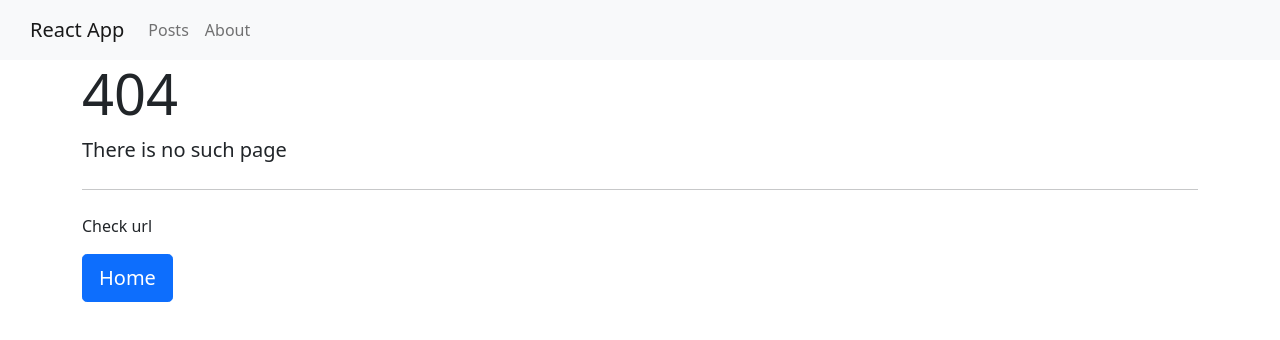
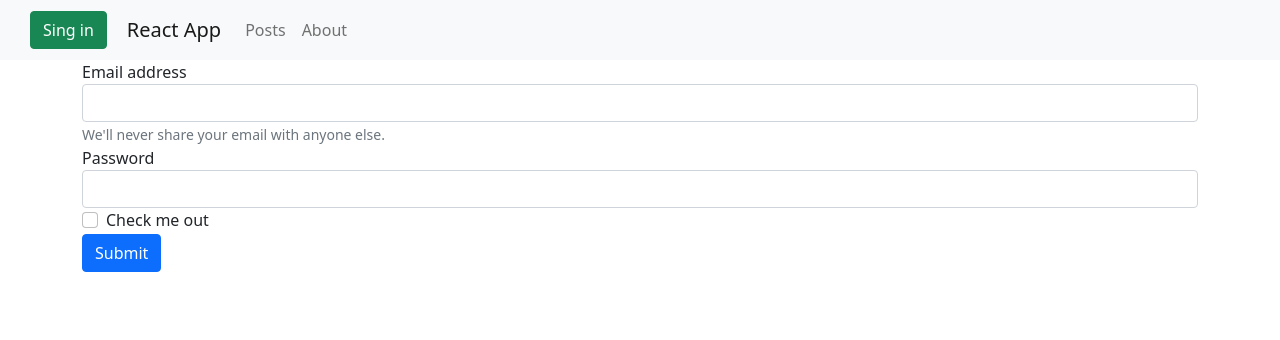
Before and after one commit to RyazanovE/React-Project-1-Itemlist, a React app: page /login in a window 1280 px wide. Before the commit this address had no page. Built offline with nearby package versions, Linux system fonts and the light colour scheme.

Commit message:
4rd commit

```diff
--- a/src/Posts/App.js
+++ b/src/Posts/App.js
@@ -1,5 +1,6 @@
-import React from "react";
+import React, {useEffect, useState} from "react";
 import {BrowserRouter} from 'react-router-dom'
+import { AuthContext } from "../components/context/context";
 import { MyNavbar } from "../components/navbar/MyNavbar";
 import { AppRouter } from "../components/router/AppRouter";
 
@@ -7,11 +8,27 @@ import { AppRouter } from "../components/router/AppRouter";
 
 
 function App() {
+    const [isAuth, setIsAuth] = useState(false)
+    const [isLoading, setIsLoading] = useState(true)
+
+    useEffect(() => {
+        if (localStorage.getItem("auth")) {
+            setIsAuth(true)
+        }
+        setIsLoading(false)
+    }, [])
+
     return(
-        <BrowserRouter>
-        <MyNavbar/>
-            <AppRouter/>
-        </BrowserRouter>
+        <AuthContext.Provider value={{
+            isAuth,
+            setIsAuth,
+            isLoading
+        }}>
+            <BrowserRouter>
+                <MyNavbar/>
+                <AppRouter/>
+            </BrowserRouter>
+        </AuthContext.Provider>
     )
 }
 
--- /dev/null
+++ b/src/components/context/context.js
@@ -0,0 +1,3 @@
+import { createContext} from "react"
+
+export const AuthContext = createContext(null)
--- a/src/components/navbar/MyNavbar.jsx
+++ b/src/components/navbar/MyNavbar.jsx
@@ -1,9 +1,26 @@
 import {Link} from 'react-router-dom'
+import { AuthContext } from '../context/context'
+import { useContext } from 'react'
 
 export const MyNavbar = () => {
 
+    const {isAuth, setIsAuth} = useContext(AuthContext)
+
+    const logout = () => {
+        setIsAuth(false)
+        localStorage.removeItem('auth')
+    }
+
     return (
         <nav className="navbar navbar-expand-lg navbar-light bg-light"  style={{padding: "10px 30px"}}>
+             {
+                 isAuth
+                 ? <button type="button" className="btn btn-danger" style={{marginRight: 20}} onClick={() => {logout()}}>Exit</button>
+                 : <button type="button" className="btn btn-success" style={{marginRight: 20}}>Sing in</button>
+             }
+
+
+
             <Link className="navbar-brand" to="/home">React App</Link>
             <button className="navbar-toggler" type="button" data-toggle="collapse" data-target="#navbarNavAltMarkup" aria-controls="navbarNavAltMarkup" aria-expanded="false" aria-label="Toggle navigation">
                 <span className="navbar-toggler-icon"></span>
@@ -13,6 +30,7 @@ export const MyNavbar = () => {
                 <Link className="nav-item nav-link" to="/posts">Posts </Link>
                 <Link className="nav-item nav-link" to="/about">About</Link>
                 </div>
+
             </div>
         </nav>
 
--- a/src/components/pagination/Pagination.jsx
+++ b/src/components/pagination/Pagination.jsx
@@ -2,7 +2,8 @@ import React from "react"
 
  const Pagination = ({pagesArray, changePage}) => {
     return(
-            <div className="btn-group me-2"  role="group" aria-label="Second group" style={{ justifyContent: "center"}}>
+
+            <div className="btn-group me-2"  role="group" aria-label="Second group" style={{position: "absolute", bottom: '40px', right: "50%", transform: "translate(50%)"}}>
                 {pagesArray.map((page) => {
                   return(<button onClick={() => {changePage(page)}} key={page} className="btn btn-outline-secondary">{page}</button>)
                 })}
--- a/src/components/router/AppRouter.jsx
+++ b/src/components/router/AppRouter.jsx
@@ -1,21 +1,36 @@
-import React from "react";
-import About from "../../pages/About";
-import Posts from "../../pages/Posts";
-import { NotfoundPage } from "../../pages/NotfoundPage";
-import { HomePage } from "../../pages/HomePage";
+import React, { useContext } from "react";
+
 import {Route, Routes } from "react-router-dom";
-import PostIdPage from "../../pages/PostIdPage";
+import { privateRouter, publicRouter } from "./router";
+import { AuthContext } from "../context/context";
+import Loader from "../Loader/Loader";
 
 
 export const AppRouter = () => {
+    const {isAuth, setIsAuth, isLoading} = useContext(AuthContext)
+
+    if (isLoading) {
+        return <Loader></Loader>
+    }
 
     return (
-            <Routes>
-                <Route path="/home" element={ <HomePage />} />
-                <Route path="/about" element={ <About />} />
-                <Route path="/posts" element={ <Posts />} />
-                <Route path="/posts/:id" element={ <PostIdPage />} />
-                <Route path="/*" element={ <NotfoundPage />} />
-            </Routes>
+                (isAuth)
+
+                ?
+                <Routes>
+                {privateRouter.map((route) => {
+                    return <Route key={route.element} element={route.element} path={route.path}/>
+                })  }
+                </Routes>
+                :
+
+                <Routes>
+                {publicRouter.map((route) => {
+                    return <Route key={route.element} element={route.element} path={route.path}/>
+
+                })}
+                </Routes>
+
+
     )
 }
--- /dev/null
+++ b/src/components/router/router.js
@@ -0,0 +1,19 @@
+import About from "../../pages/About"
+import Posts from "../../pages/Posts"
+import {HomePage} from '../../pages/HomePage'
+import {NotfoundPage} from "../../pages/NotfoundPage"
+import PostIdPage from "../../pages/PostIdPage"
+import Login from "../../pages/Login"
+
+export const privateRouter = [
+    {path: '/posts', element: <Posts/>},
+    {path: '/home', element: <HomePage/>},
+    {path: '/about', element: <About/>},
+    {path: '/posts/:id', element: <PostIdPage/>},
+    {path: "/*", element: <NotfoundPage/>},
+]
+
+export const publicRouter = [
+    {path: "/login", element: <Login/>,
+    path: "*", element: <Login/>}
+]
--- a/src/index.css
+++ b/src/index.css
@@ -14,9 +14,11 @@
     margin: auto;
     margin-top: 200px;
     width: 600px;
-    height: 500px;
+    height: 600px;
     text-align: center;
     box-shadow: 2px 2px 20px black;
+
+position: relative;
 
 }
 
--- /dev/null
+++ b/src/pages/Login.jsx
@@ -0,0 +1,41 @@
+import React, {useContext} from "react";
+import { AuthContext } from "../components/context/context";
+import {useNavigate } from "react-router-dom";
+
+const Login = () => {
+
+    const {isAuth, setIsAuth} = useContext(AuthContext)
+    const navigate = useNavigate()
+
+    const login = (event) => {
+        event.preventDefault()
+        setIsAuth(true)
+        navigate("/posts")
+        localStorage.setItem("auth", "true")
+    }
+
+    return (
+        <div className="container">
+                <form onSubmit={(event) => {login(event)}}>
+
+                <div className="form-group " >
+                    <label htmlFor="exampleInputEmail1">Email address</label>
+                    <input type="email" className="form-control" id="exampleInputEmail1" aria-describedby="emailHelp"/>
+                    <small id="emailHelp" className="form-text text-muted">We'll never share your email with anyone else.</small>
+                </div>
+                <div className="form-group">
+                    <label htmlFor="exampleInputPassword1">Password</label>
+                    <input type="password" className="form-control" id="exampleInputPassword1"/>
+                </div>
+                <div className="form-group form-check">
+                    <input type="checkbox" className="form-check-input" id="exampleCheck1"/>
+                    <label className="form-check-label" htmlFor="exampleCheck1">Check me out</label>
+                </div>
+                <button type="submit" className="btn btn-primary">Submit</button>
+                </form>
+        </div>
+    )
+}
+
+
+export default Login
--- a/src/pages/Posts.jsx
+++ b/src/pages/Posts.jsx
@@ -22,6 +22,7 @@ function Posts() {
     const [totalPages, setTotalPages] = useState(0) //всего страниц
     const [limit, setLimit] = useState(8) //лимит страниц в запросе
     const [page, setPage, pagesArray] = usePagination(totalPages)   //текущая страницв
+
     const [fetchPosts, isPostsLoading, postError] = useFetching(async () => {
 
       const response = await PostService.getAll(limit, page)
@@ -71,7 +72,7 @@ function Posts() {
               id: 1,
               completed: false
           }])))
-      } else if (posts.length < limit){
+      } else if (posts.length < limit + 2){
       setPosts((currentPosts) => (currentPosts.concat([{
           title: value,
           id: currentPosts[ currentPosts.length-1].id+1,
```
